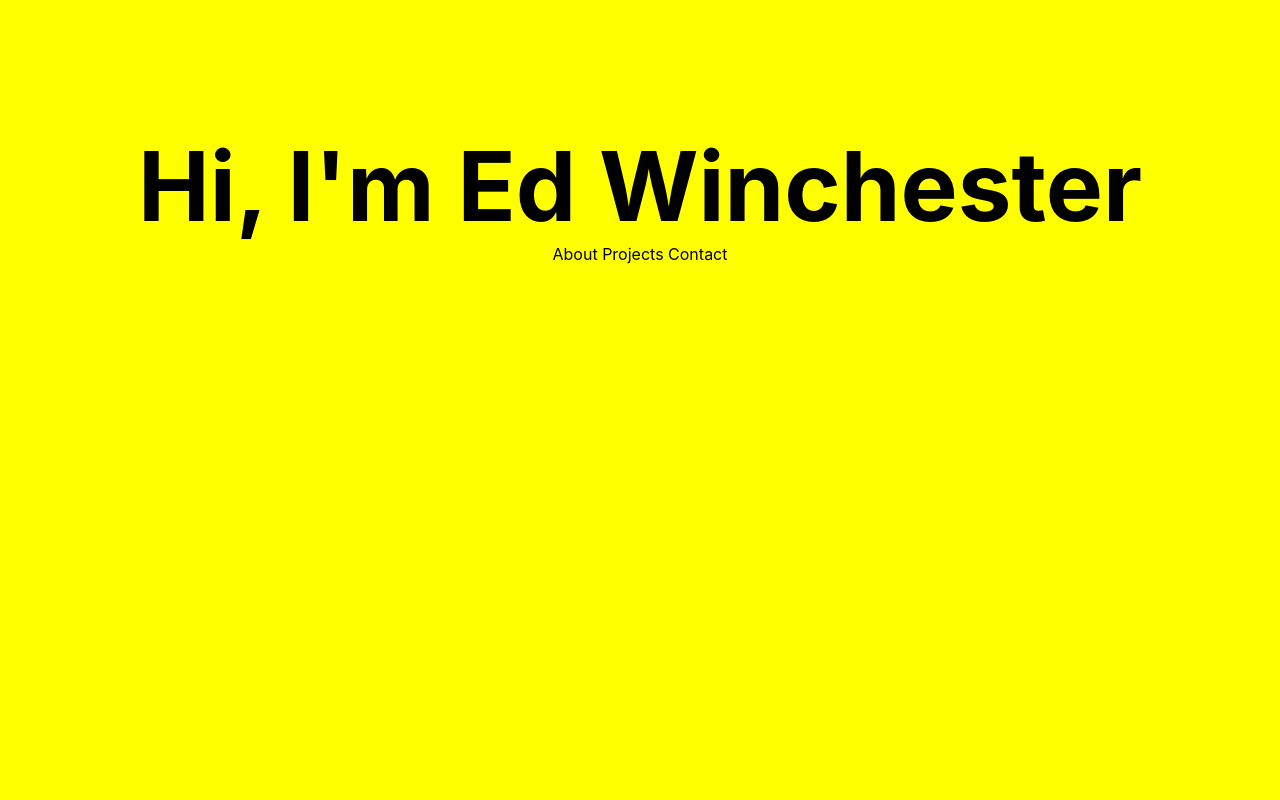
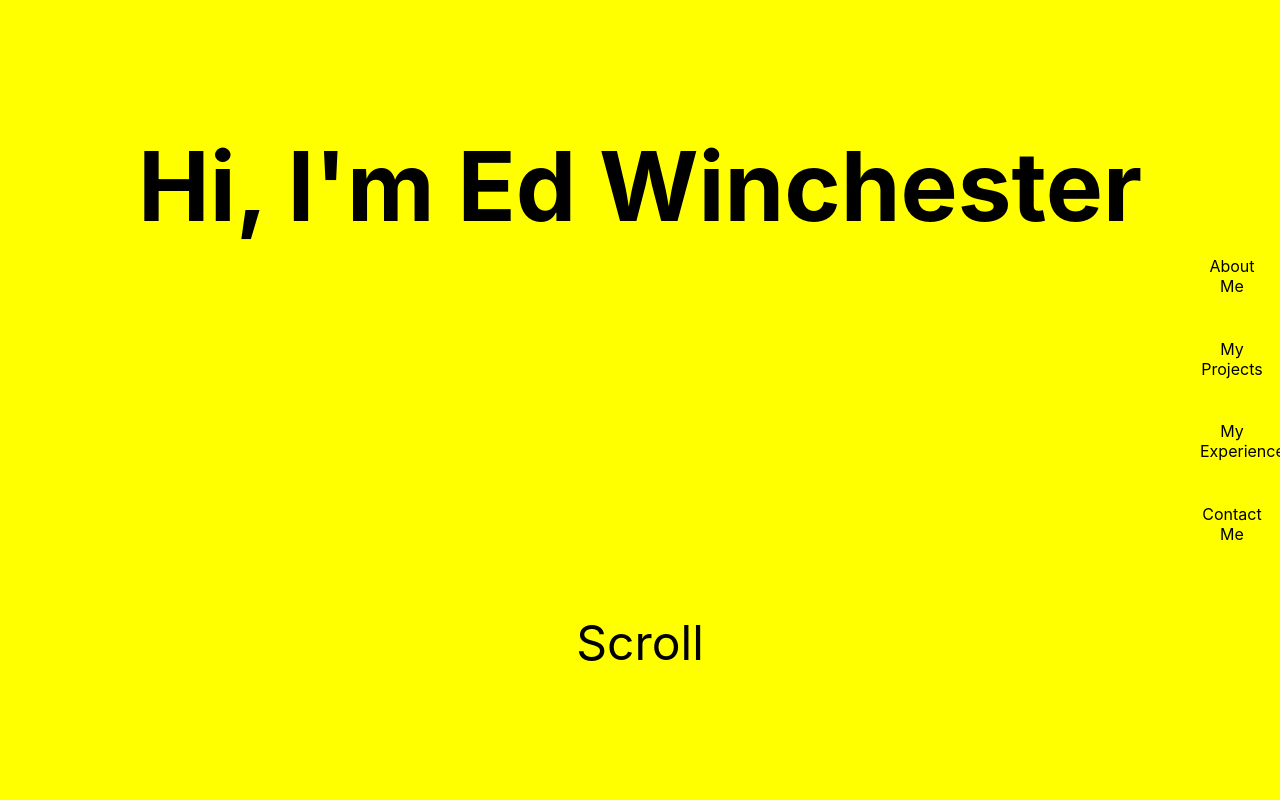
Before and after one commit to PaulHenstridge/portfolio, a React (Create React App) app: page / in a window 1280 px wide. Shown: the top 800 px of the page. Built offline with nearby package versions, Linux system fonts and the light colour scheme.

Commit message:
added nav and smooth scrolling

```diff
--- a/package.json
+++ b/package.json
@@ -4,13 +4,16 @@
     "version": "0.1.0",
     "private": true,
     "dependencies": {
+        "@emotion/react": "^11.11.1",
         "@testing-library/jest-dom": "^5.16.5",
         "@testing-library/react": "^13.4.0",
         "@testing-library/user-event": "^13.5.0",
         "devicon": "^2.15.1",
         "react": "^18.2.0",
+        "react-awesome-reveal": "^4.2.5",
         "react-dom": "^18.2.0",
         "react-scripts": "5.0.1",
+        "react-scroll": "^1.8.9",
         "styled-components": "^5.3.11",
         "web-vitals": "^2.1.4"
     },
--- a/src/App.js
+++ b/src/App.js
@@ -6,10 +6,12 @@ import AboutMe from './components/AboutMe';
 import Projects from './components/Projects';
 import Contact from './components/Contact';
 import Experience from './components/Experience';
+import ScrollNav from './components/ScrollNav';
 
 function App() {
     return (
         <div className="App">
+            <ScrollNav />
             <HeroHeader />
             <AboutMe />
             <Projects />
--- a/src/components/AboutMe.js
+++ b/src/components/AboutMe.js
@@ -3,12 +3,12 @@ import styled from "styled-components";
 import { devIcons } from "../assets/devicons";
 
 const AboutMeContainer = styled.section`
-    height: 50vh;
     background-color:rgb(13, 20, 34);
     display:flex;
     flex-direction: column;
     justify-content: space-around;
     align-items: center;
+    padding: 6rem;
 
 `
 const InnerContainer = styled.div`
@@ -46,7 +46,7 @@ const AboutMe = () => {
 
     return (
         <>
-            <AboutMeContainer>
+            <AboutMeContainer id="aboutme">
                 <InnerContainer>
                     <AboutText>About me  - Lorem ipsum dolor sit amet consectetur adipisicing elit. Dolore, saepe. Cumque reprehenderit possimus illo voluptate explicabo sunt dignissimos vel eos, id nostrum quam nisi rerum sit mollitia maxime eius. Repellat.
                         Vitae eligendi provident nobis doloribus, ut nemo rerum adipisci illum quia possimus, aperiam incidunt laboriosam. Voluptatibus totam earum quibusdam tempore aspernatur id nesciunt odit, placeat molestias eos, deserunt doloribus unde.
--- a/src/components/Contact.js
+++ b/src/components/Contact.js
@@ -6,7 +6,7 @@ const ContactContainer = styled.section`
 `
 
 const Contact = () => {
-    return (<ContactContainer>
+    return (<ContactContainer id="contact" >
         <h3>Contact me</h3>
     </ContactContainer>);
 }
--- a/src/components/Experience.js
+++ b/src/components/Experience.js
@@ -7,7 +7,7 @@ height: 50vh;
 
 
 const Experience = () => {
-    return (<ExperienceContainer>
+    return (<ExperienceContainer id="experience" >
         <h2>Experience</h2>
     </ExperienceContainer>);
 }
--- a/src/components/HeroHeader.js
+++ b/src/components/HeroHeader.js
@@ -1,10 +1,15 @@
 import styled from "styled-components";
-import Navigation from "./Navigation";
+import { Fade } from "react-awesome-reveal";
+import { Link as ScrollLink } from 'react-scroll';
 
 const HeroContainer = styled.div`
+    display: flex;
+    flex-direction: column;
+    justify-content: space-between;
     background-color:#FF0;
     padding: 8rem 0;
     height:100vh;
+
 `
 
 const StyledH1 = styled.h1`
@@ -12,12 +17,18 @@ const StyledH1 = styled.h1`
 
 `
 
+const ScrollHere = styled(ScrollLink)`
+    font-size: 3rem;
+`
+
 
 const HeroHeader = () => {
     return (
         <HeroContainer>
-            <StyledH1>Hi, I'm Ed Winchester</StyledH1>
-            <Navigation />
+            <Fade duration="1000" direction="down">
+                <StyledH1>Hi, I'm Ed Winchester</StyledH1>
+            </Fade>
+            <ScrollHere to="aboutme" smooth={true} duration={500}> Scroll</ScrollHere>
         </HeroContainer>
 
     )
--- a/src/components/Navigation.js
+++ /dev/null
@@ -1,7 +0,0 @@
-const Navigation = () => {
-    return (<>
-        <span>   About   Projects   Contact</span>
-    </>);
-}
-
-export default Navigation;
--- a/src/components/Projects.js
+++ b/src/components/Projects.js
@@ -6,7 +6,7 @@ const ProjectsContainer = styled.section`
 `
 
 const Projects = () => {
-    return (<ProjectsContainer>
+    return (<ProjectsContainer id="projects">
         <h2>My Projects</h2>
     </ProjectsContainer>);
 }
--- /dev/null
+++ b/src/components/ScrollNav.js
@@ -0,0 +1,36 @@
+import styled from "styled-components";
+import { Link as ScrollLink } from 'react-scroll';
+
+const ScrollNavWrapper = styled.nav`
+    position: fixed;
+    right: 0;
+    top: 30%;
+    width: 6rem;
+    height: 40%;
+    background-color: transparent;
+    padding: 1rem;
+    display: flex;
+    flex-direction: column;
+    justify-content: space-between;
+`
+const NavLink = styled(ScrollLink)`
+    background-color: transparent;
+
+    &.active {
+        background-color: red;
+        font-size: 5rem;
+    }
+`
+
+
+const ScrollNav = () => {
+    return (<ScrollNavWrapper>
+        <NavLink to="aboutme" smooth={true} duration={500} spy={true} activeClass="active" >About Me</NavLink>
+        <NavLink to="projects" smooth={true} duration={500} spy={true} activeClass="active" >My Projects</NavLink>
+        <NavLink to="experience" smooth={true} duration={500} spy={true} activeClass="active" >My Experience</NavLink>
+        <NavLink to="contact" smooth={true} duration={500} spy={true} activeClass="active" >Contact Me</NavLink>
+
+    </ScrollNavWrapper>);
+}
+
+export default ScrollNav;
```
Also changed, not shown: 1 other file (tests, documents, lock files or other folders).
